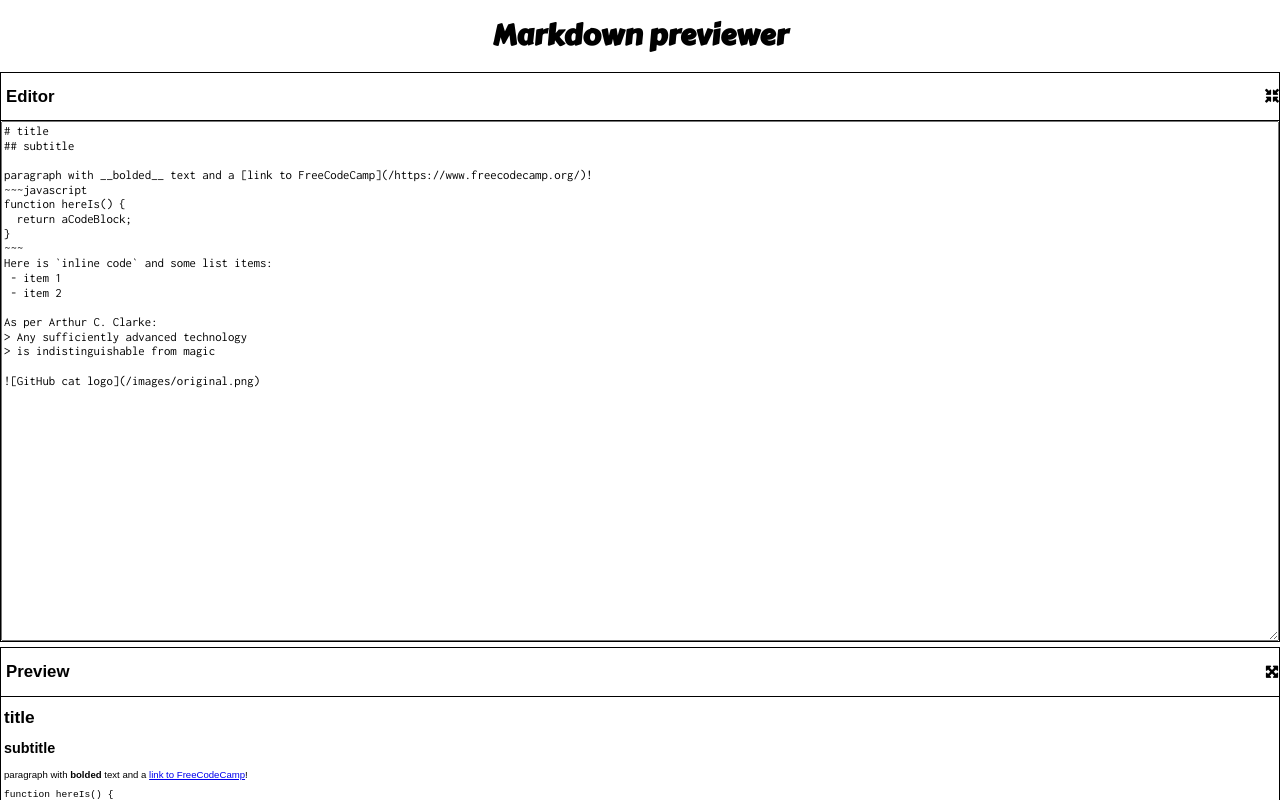
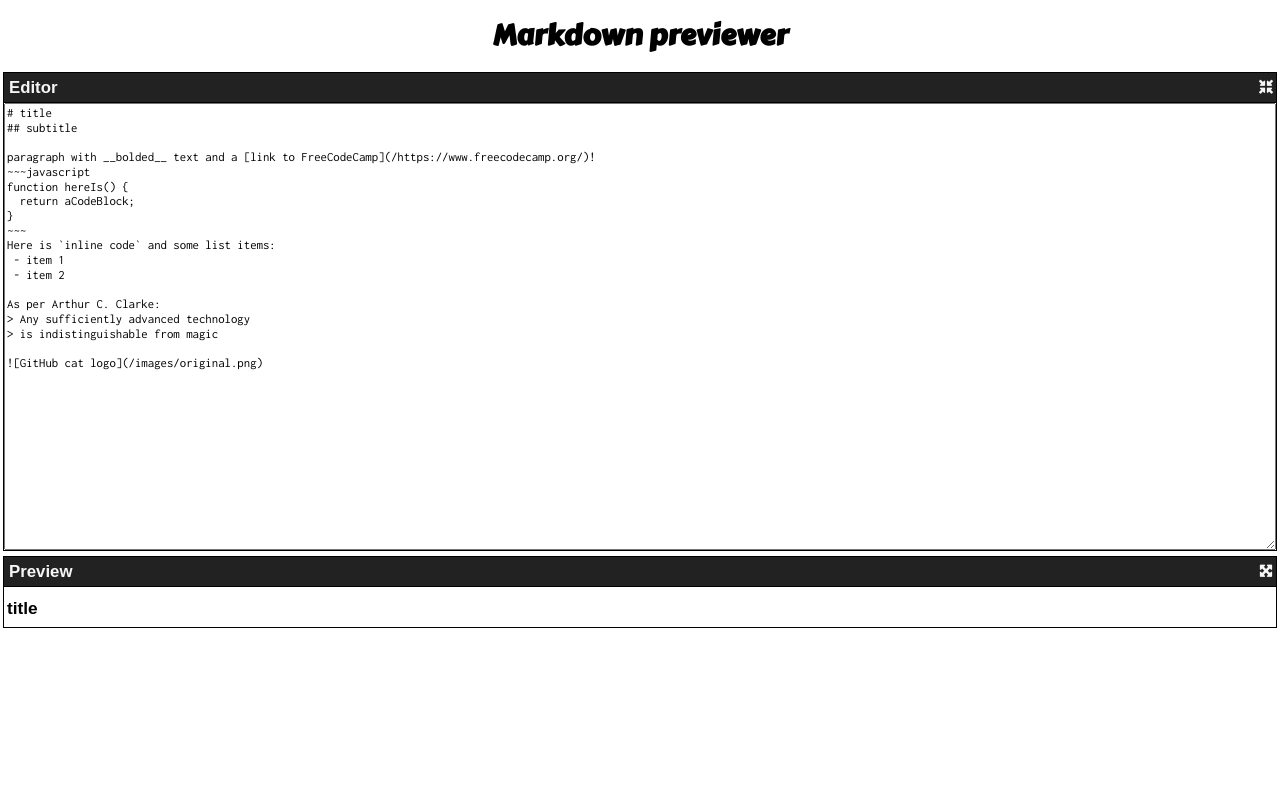
Before and after one commit to dloret/fcc_challenges, a React (Create React App) app in the folder fcc/front_end_libraries/markdown-previewer/: page / in a window 1280 px wide. Shown: the top 800 px of the page. Built offline with nearby package versions, Linux system fonts and the light colour scheme; a web font is replaced by a local one.

Commit message:
Markdown Previewer: Finished the 'resize windows' functionality, styled the windows headers

```diff
--- a/fcc/front_end_libraries/markdown-previewer/src/components/ui/Editor.js
+++ b/fcc/front_end_libraries/markdown-previewer/src/components/ui/Editor.js
@@ -32,7 +32,7 @@ const Editor = ({ markdown, editing, createMarkDown, createHTML, edit }) => {
         value={markdown}
         onChange={handleChange}
         cols="30"
-        rows={editing ? 35 : 0}
+        rows={editing ? 35 / 700 * window.screen.availHeight : 0}
       />
     </div>
   );
--- a/fcc/front_end_libraries/markdown-previewer/src/components/ui/Preview.js
+++ b/fcc/front_end_libraries/markdown-previewer/src/components/ui/Preview.js
@@ -3,6 +3,12 @@ import Parse from 'react-html-parser';
 import '../../styles/Preview.scss';
 
 const Preview = ({ html, editing, edit }) => {
+  const size = {};
+  if (editing) {
+    size.maxHeight = '5vh';
+    size.overflow = 'hidden';
+  }
+
   const handleClick = () => edit(editing);
 
   return (
@@ -23,7 +29,7 @@ const Preview = ({ html, editing, edit }) => {
           )}
         </div>
       </header>
-      <div id="preview" className="rendered-html">
+      <div id="preview" className="rendered-html" style={size}>
         {Parse(html)}
       </div>
     </div>
--- a/fcc/front_end_libraries/markdown-previewer/src/styles/Editor.scss
+++ b/fcc/front_end_libraries/markdown-previewer/src/styles/Editor.scss
@@ -2,6 +2,7 @@
   display: flex;
   flex-direction: column;
   border: 1px solid black;
+  margin: 0 3px;
 
   header {
     display: flex;
@@ -10,9 +11,15 @@
     font-family: Share, sans-serif;
     font-size: 0.7em;
     border-bottom: 1px solid black;
+    color: whitesmoke;
+    background-color: #222;
 
     h2 {
-      margin-left: 5px;
+      margin: 5px;
+    }
+
+    .sizing {
+      margin-right: 3px;
     }
   }
 
--- a/fcc/front_end_libraries/markdown-previewer/src/styles/Preview.scss
+++ b/fcc/front_end_libraries/markdown-previewer/src/styles/Preview.scss
@@ -1,5 +1,6 @@
 .preview {
   border: 1px solid black;
+  margin: 0 3px;
   margin-top: 5px;
 
   header {
@@ -9,9 +10,15 @@
     font-family: Share, sans-serif;
     font-size: 0.7em;
     border-bottom: 1px solid black;
+    color: whitesmoke;
+    background-color: #222;
 
     h2 {
-      margin-left: 5px;
+      margin: 5px;
+    }
+
+    .sizing {
+      margin-right: 3px;
     }
   }
 
```
